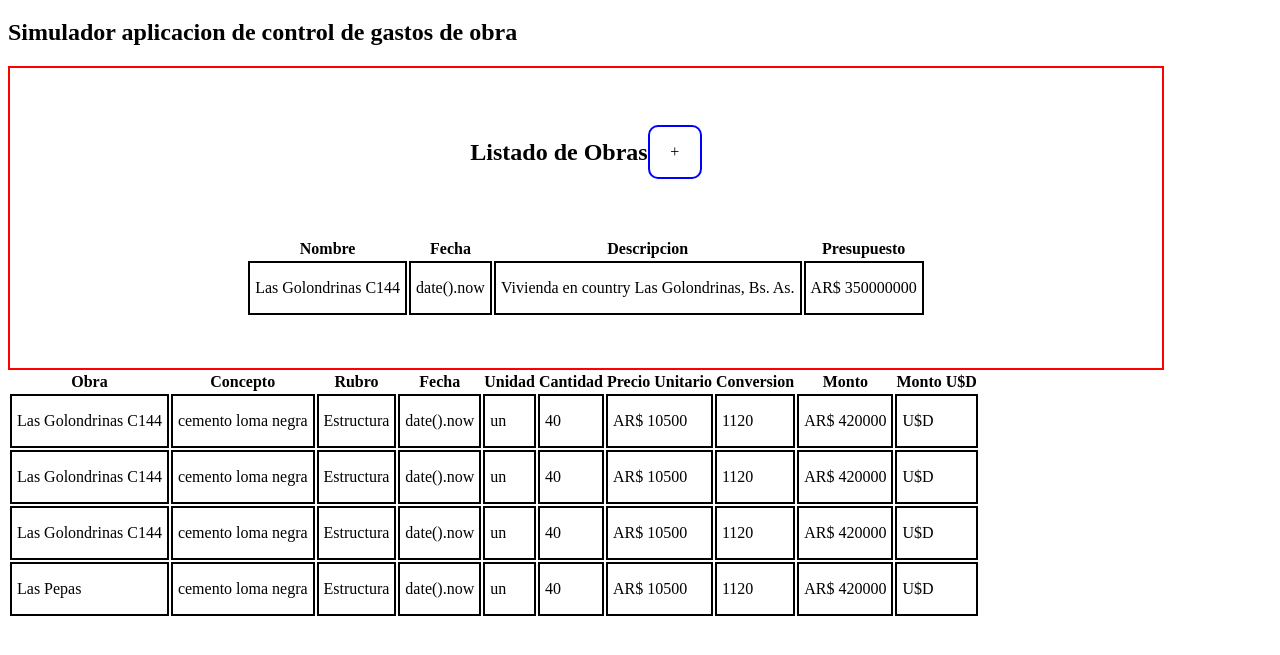
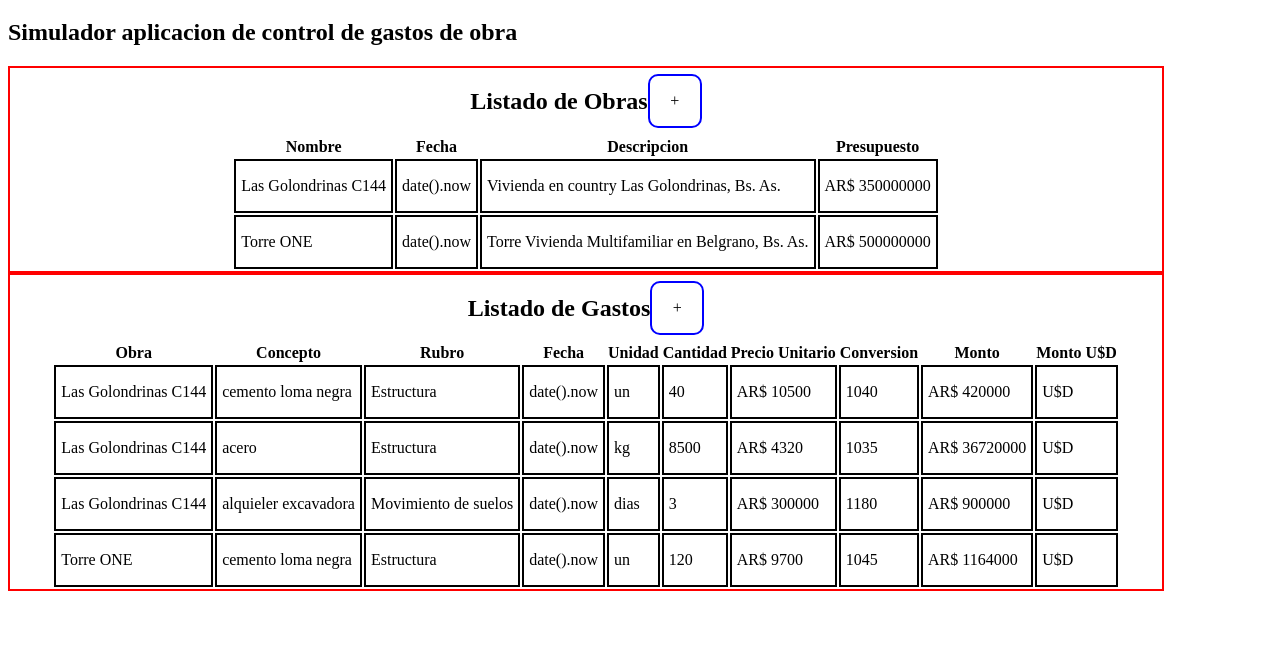
Before and after one commit to JulianHoltz/Entrega2JHolzschuhCursoJs, a plain HTML site: page index.html in a window 1280 px wide. Shown: the part 61-716 px from the top of the page. Drawn offline with Linux system fonts and the light colour scheme.

Commit message:
first commit - Proyecto Final JS - Julian Holzschuh

```diff
--- /dev/null
+++ b/gastos.json
@@ -0,0 +1,50 @@
+[
+    {
+        "obra": "Las Golondrinas C144",
+        "concepto": "cemento loma negra",
+        "rubro": "Estructura",
+        "fecha": "date().now",
+        "unidad": "un",
+        "cantidad": 40,
+        "pUnitArs": 10500,
+        "conversionArsUsd": 1040,
+        "montoArs": "",
+        "montoUsd": ""
+    },
+    {
+        "obra": "Las Golondrinas C144",
+        "concepto": "acero",
+        "rubro": "Estructura",
+        "fecha": "date().now",
+        "unidad": "kg",
+        "cantidad": 8500,
+        "pUnitArs": 4320,
+        "conversionArsUsd": 1035,
+        "montoArs": "",
+        "montoUsd": ""
+    },
+    {
+        "obra": "Las Golondrinas C144",
+        "concepto": "alquieler excavadora",
+        "rubro": "Movimiento de suelos",
+        "fecha": "date().now",
+        "unidad": "dias",
+        "cantidad": 3,
+        "pUnitArs": 300000,
+        "conversionArsUsd": 1180,
+        "montoArs": "",
+        "montoUsd": ""
+    },
+    {
+        "obra": "Torre ONE",
+        "concepto": "cemento loma negra",
+        "rubro": "Estructura",
+        "fecha": "date().now",
+        "unidad": "un",
+        "cantidad": 120,
+        "pUnitArs": 9700,
+        "conversionArsUsd": 1045,
+        "montoArs": "",
+        "montoUsd": ""
+    }
+]
--- a/index.html
+++ b/index.html
@@ -24,11 +24,15 @@
         </table>
     </div>
 
-    <table id="ExpensesList"></table>
+    <div id="expensesListBox">
+        <div id="expensesListTitleBox">
+            <h2>Listado de Gastos</h2>
+            <div id="newGasto" class="plusButton2">+</div>
+        </div>
+        <table id="ExpensesList"></table>
+    </div>
 
-    <div id="obraBox">
 
-    </div>
     <script src="main.js"></script>
 </body>
 </html>
--- a/main.js
+++ b/main.js
@@ -33,7 +33,7 @@ const idHtmlGasto = document.getElementById("ExpensesList");
 CLASES Y CONSTRUCTORES
 */
 //Objeto OBRA
-class obra{
+class Obra{
     static arrayObras = []; //array para almacenar las obras
     constructor(nombreObra, fechaDeInicio, Descripcion, presupuestoGeneral){
         this.nombreObra = nombreObra;
@@ -41,13 +41,13 @@ class obra{
         this.Descripcion = Descripcion;
         this.presupuestoGeneral = presupuestoGeneral;
 
-        obra.arrayObras.push(this);//almacenamiento de obra
+        Obra.arrayObras.push(this);//almacenamiento de obra
     }
 }
 
 
 //Objeto GASTO
-class gasto{
+class Gasto{
     static arrayGastos = []; //array para almacenar los gastos
     constructor(obra, concepto, rubro, fecha, unidad, cantidad, pUnitArs, conversionArsUsd, montoUsd ){
         this.obra = obra;
@@ -62,7 +62,7 @@ class gasto{
         this.montoUsd = montoUsd;
 
 
-        gasto.arrayGastos.push(this);//almacenamiento de gastos
+        Gasto.arrayGastos.push(this);//almacenamiento de gastos
     }
 }
 
@@ -73,7 +73,7 @@ Funcion para imprimir gastos
 */
 function imprimirGastos(obraSelec){
     // Filtrar las instancias donde obra sea "obra seleccionada"
-    const filtroObra = gasto.arrayGastos.filter(gasto => gasto.obra === obraSelec);
+    const filtroObra = Gasto.arrayGastos.filter(gasto => gasto.obra === obraSelec);
 
     // Mostrar los resultados en la consola
     console.log(filtroObra);
@@ -217,7 +217,7 @@ function gastoNuevo(){
 
     const monto = (cantidad * pUnitArs) / conversion
 
-    const gastoN = new gasto(nombre, concepto, rubro, fecha, unidad, cantidad, pUnitArs, presupuesto, conversion, monto);
+    const gastoN = new Gasto(nombre, concepto, rubro, fecha, unidad, cantidad, pUnitArs, presupuesto, conversion, monto);
 }
 /*
 #################################################################################################################################
@@ -242,43 +242,48 @@ const obras = [];
 if(localStorage.getItem("obras") != null){
     const localSavedObras = JSON.parse(localStorage.getItem("obras"));
     for (const savedObra of localSavedObras){
-        obras.push(new obra(savedObra.nombreObra, savedObra.fechaDeInicio, savedObra.Descripcion, savedObra.presupuestoGeneral));
+        obras.push(new Obra(savedObra.nombreObra, savedObra.fechaDeInicio, savedObra.Descripcion, savedObra.presupuestoGeneral));
     };
 
 } else {
-    obras.push(
-        new obra("Las Golondrinas C144", "date().now", "Vivienda en country Las Golondrinas, Bs. As.", 350000000),
-    );
-}
+    loadTestDataObras()
+    loadTestDataGastos()
+} //falta pedirle que carge los Gastos almacenados en storage
 
 
 /*
 #################################################################################################################################
-DATOS PARA TEST
+OBTENER DATOS PARA TEST "PRECARGA" JSON
 */
+const gastos = [];
 
+function loadTestDataObras(){
+    fetch("/obras.json")
+    .then((response) => response.json()) // esto convierte la respuesta JSON, no hace falta parsear!
+    .then((data) => {
+        const obraAjax = data.map(item => new Obra(item.nombreObra, item.fechaDeInicio, item.Descripcion, item.presupuestoGeneral));
+        obras.push(...obraAjax);
+        tableRender(idHtmlObra);
+    })
+    .catch((error) => console.error("Error al cargar el archivo JSON:", error));
+};
 
-const gastos = [
-    new gasto("Las Golondrinas C144", "cemento loma negra", "Estructura", "date().now", "un", 40, 10500, 1120,"" ),
-    new gasto("Las Golondrinas C144", "cemento loma negra", "Estructura", "date().now", "un", 40, 10500, 1120,"" ),
-    new gasto("Las Golondrinas C144", "cemento loma negra", "Estructura", "date().now", "un", 40, 10500, 1120,"" ),
-    new gasto("Las Pepas", "cemento loma negra", "Estructura", "date().now", "un", 40, 10500, 1120,"" ),
-];
-// const gasto1 = new gasto("Las Golondrinas C144", "cemento loma negra", "Estructura", "date().now", "un", 40, 10500, 1120,"" );
-// const gasto2 = new gasto("Las Golondrinas C144", "cemento loma negra", "Estructura", "date().now", "un", 40, 10500, 1120,"" );
-// const gasto3 = new gasto("Las Golondrinas C144", "cemento loma negra", "Estructura", "date().now", "un", 40, 10500, 1120,"" );
-// const gasto4 = new gasto("Las Pepas", "cemento loma negra", "Estructura", "date().now", "un", 40, 10500, 1120,"" );
+function loadTestDataGastos(){
+    fetch("/gastos.json")
+    .then((response) => response.json()) // esto convierte la respuesta JSON, no hace falta parsear!
+    .then((data) => {
+        const gastoAjax = data.map(item => new Gasto(item.obra, item.concepto, item.rubro, item.fecha, item.unidad, item.cantidad, item.pUnitArs, item.conversionArsUsd, item.montoArs, item.montoUsd));
+        gastos.push(...gastoAjax);
+        tableRender(idHtmlGasto);
+    })
+    .catch((error) => console.error("Error al cargar el archivo JSON:", error));
+};
 
 
 
 
-// console.log(obra1);
-// console.log(gasto1);
 
-// console.log( gasto.arrayGastos);
 
-imprimirGastos("Las Golondrinas C144");
-console.log(obra.arrayObras);
 
-tableRender(idHtmlObra);
-tableRender(idHtmlGasto);
+
+//imprimirGastos("Las Golondrinas C144");
--- /dev/null
+++ b/obras.json
@@ -0,0 +1,14 @@
+[
+    {
+        "nombreObra": "Las Golondrinas C144",
+        "fechaDeInicio": "date().now",
+        "Descripcion": "Vivienda en country Las Golondrinas, Bs. As.",
+        "presupuestoGeneral": 350000000
+    },
+    {
+        "nombreObra": "Torre ONE",
+        "fechaDeInicio": "date().now",
+        "Descripcion": "Torre Vivienda Multifamiliar en Belgrano, Bs. As.",
+        "presupuestoGeneral": 500000000
+    }
+]
--- a/styles.css
+++ b/styles.css
@@ -1,7 +1,7 @@
 
 
 #constructionListBox{
-    height: 300px;
+    height: auto;
     width: 90VW;
     border: 2px solid red;
     display: flex;
@@ -34,3 +34,30 @@ td {
     height: 40px;
     border: 2px solid black;
 }
+
+
+#expensesListBox{
+    height: auto;
+    width: 90VW;
+    border: 2px solid red;
+    display: flex;
+    flex-direction: column;
+    align-items: center;
+    justify-content: space-evenly;
+}
+#expensesListTitleBox{
+    display: flex;
+    flex-direction: row;
+    justify-content: center;
+    align-items: center;
+}
+
+.plusButton2{
+    height: 50px;
+    width: 50px;
+    border: 2px solid blue;
+    display: flex;
+    justify-content: center;
+    align-items: center;
+    border-radius: 10px;
+}
```
Also changed, not shown: ejemplo.js (+132 -308 lines).
